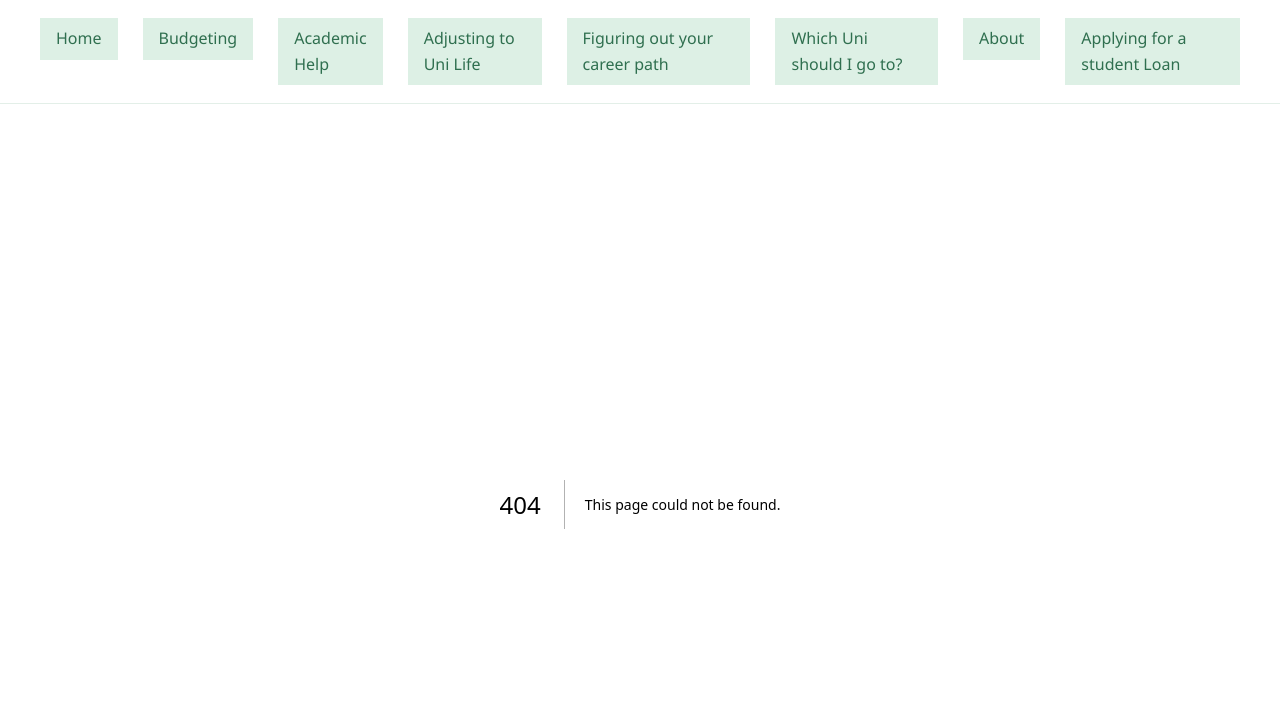
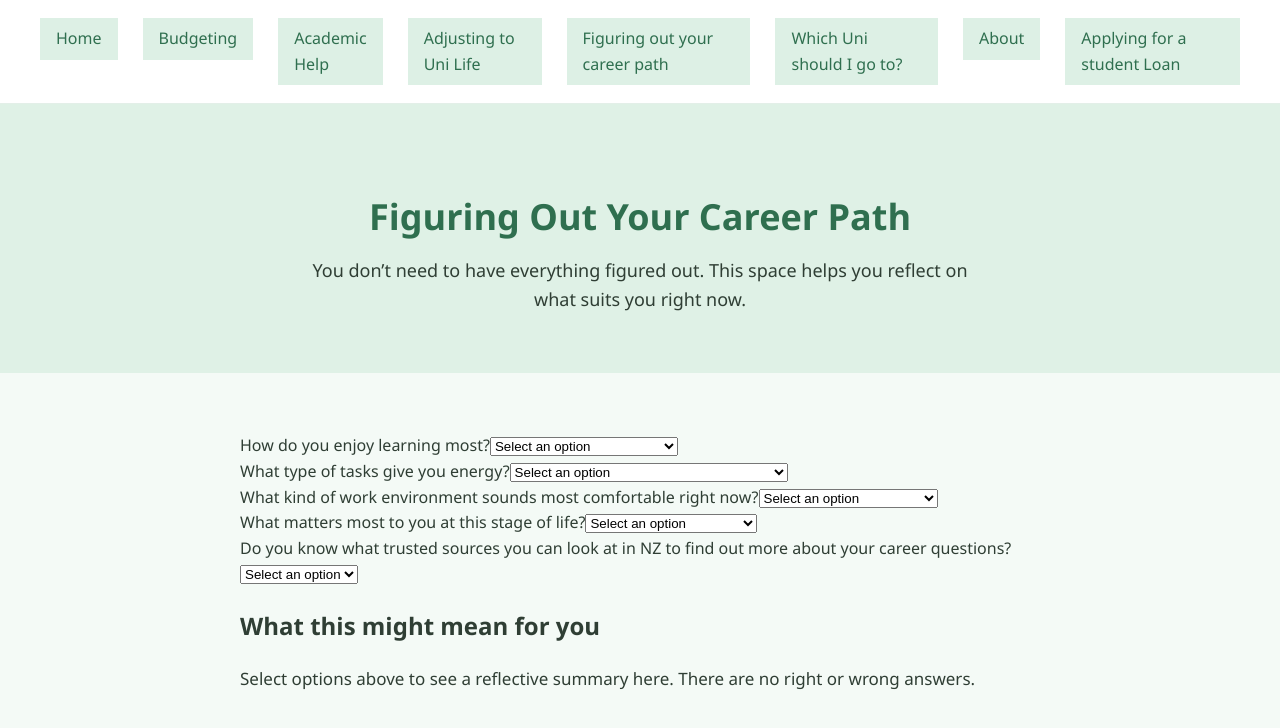
Before and after one commit to pcha2409/UniHelpNZ-Next, a Next.js app: page /figuring in a window 1280 px wide. Before the commit this address had no page. Shown: the top 728 px of the page. Built offline with nearby package versions, Linux system fonts and the light colour scheme.

Commit message:
updates ffom last week

```diff
--- /dev/null
+++ b/src/app/figuring/page.tsx
@@ -0,0 +1,90 @@
+export default function Figuring() {
+  return (
+    <>
+
+{/* <!-- HEADER --> */}
+    <header>
+        <h1>Figuring Out Your Career Path</h1>
+        <p>
+            You don’t need to have everything figured out.
+            This space helps you reflect on what suits you right now.
+        </p>
+    </header>
+
+    {/* <!-- MAIN CONTENT --> */}
+    <main>
+
+        {/* <!-- QUESTIONS --> */}
+        <div className="career-section">
+
+            <div className="career-question">
+                <label htmlFor="learning">How do you enjoy learning most?</label>
+                <select id="learning">
+                    <option value="">Select an option</option>
+                    <option>Hands-on and practical</option>
+                    <option>A mix of theory and practice</option>
+                    <option>Mostly theory and concepts</option>
+                    <option>I’m not sure yet</option>
+                </select>
+            </div>
+
+            <div className="career-question">
+                <label htmlFor="energy">What type of tasks give you energy?</label>
+                <select id="energy">
+                    <option value="">Select an option</option>
+                    <option>Solving problems and puzzles</option>
+                    <option>Helping or working with people</option>
+                    <option>Creating or designing things</option>
+                    <option>Organising, planning, or improving systems</option>
+                    <option>I’m not sure yet</option>
+                </select>
+            </div>
+
+            <div className="career-question">
+                <label htmlFor="environment">What kind of work environment sounds most comfortable right now?</label>
+                <select id="environment">
+                    <option value="">Select an option</option>
+                    <option>Structured and predictable</option>
+                    <option>Flexible and changing</option>
+                    <option>Team-based</option>
+                    <option>Independent</option>
+                    <option>I’m not sure yet</option>
+                </select>
+            </div>
+
+            <div className="career-question">
+                <label htmlFor="values">What matters most to you at this stage of life?</label>
+                <select id="values">
+                    <option value="">Select an option</option>
+                    <option>Stability and security</option>
+                    <option>Learning and growth</option>
+                    <option>Creativity and expression</option>
+                    <option>Making a positive impact</option>
+                    <option>I’m not sure yet</option>
+                </select>
+            </div>
+
+            <div className="career-question">
+                <label htmlFor="sources">Do you know what trusted sources you can look at in NZ to find out more about your career questions?</label>
+                <select id="sources">
+                    <option value="">Select an option</option>
+                    <option>Yes</option>
+                    <option>No</option>
+                </select>
+            </div>
+
+        </div>
+
+        {/* <!-- RESULTS --> */}
+        <div className="career-response" id="careerResponse">
+            <h2>What this might mean for you</h2>
+            <p>
+                Select options above to see a reflective summary here.
+                There are no right or wrong answers.
+            </p>
+        </div>
+
+    </main>
+    </>
+  );
+}
--- a/src/app/whichuni/page.tsx
+++ b/src/app/which-uni/page.tsx
@@ -11,15 +11,15 @@ export default function whichuni() {
             based on my own experience and questions I wish I had asked earlier.
         </p>
 
-        <iframe
+        {/* <iframe
             src="which-uni-should-i-go-to.pdf"
             width="100%"
             height="600px"
             style={{ border: "none" }}
-            ></iframe>
+            ></iframe> */}
 
     </main>
 
-    <script src="script.js"></script> </>
+    </>
   );
 }
```
Also changed, not shown: src/app/about/page.tsx (added, +43 -0 lines), src/app/academic/page.tsx (+19 -13 lines), src/app/adjusting/page.tsx (+14 -2 lines), src/app/home/page.tsx (deleted, +0 -27 lines), src/app/page.tsx (+1 -28 lines), src/app/student-loan/page.tsx (renamed from src/app/student loan/page.tsx, +10 -18 lines), public/me.jpg (added).
